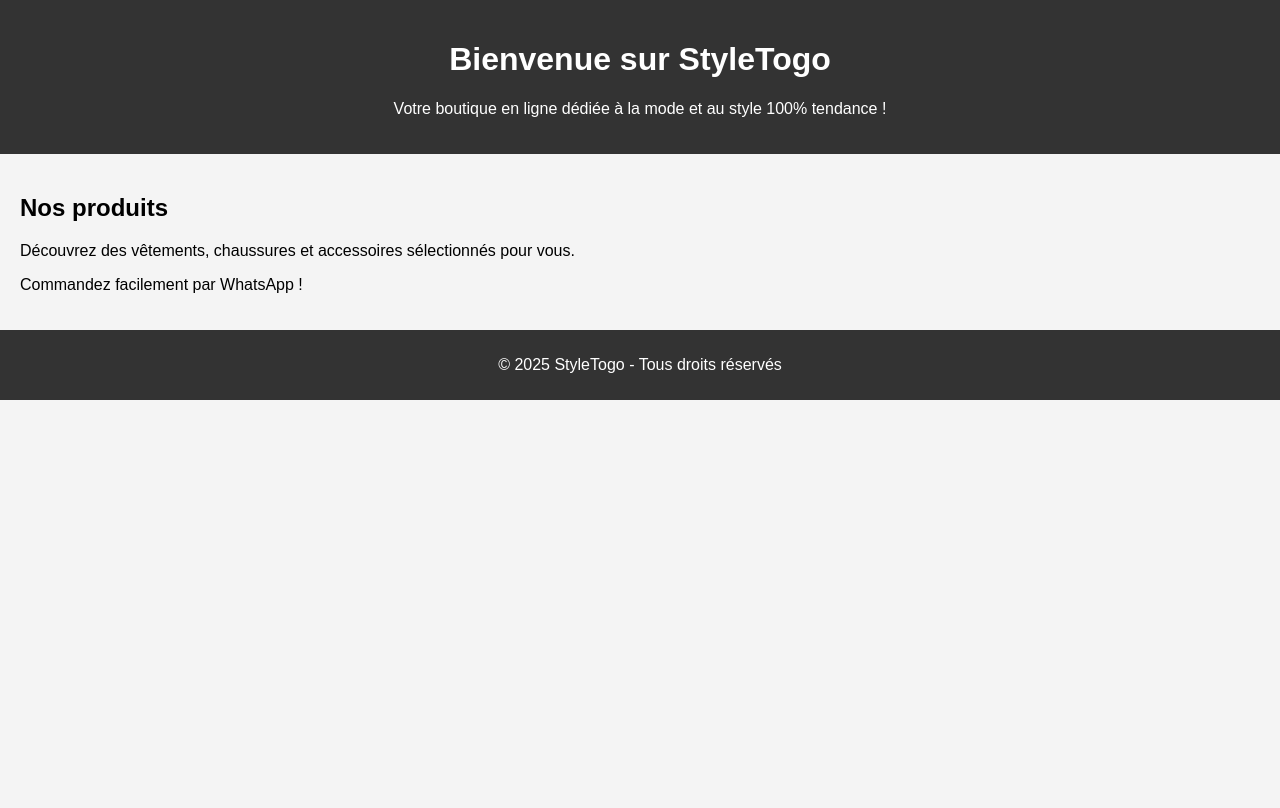
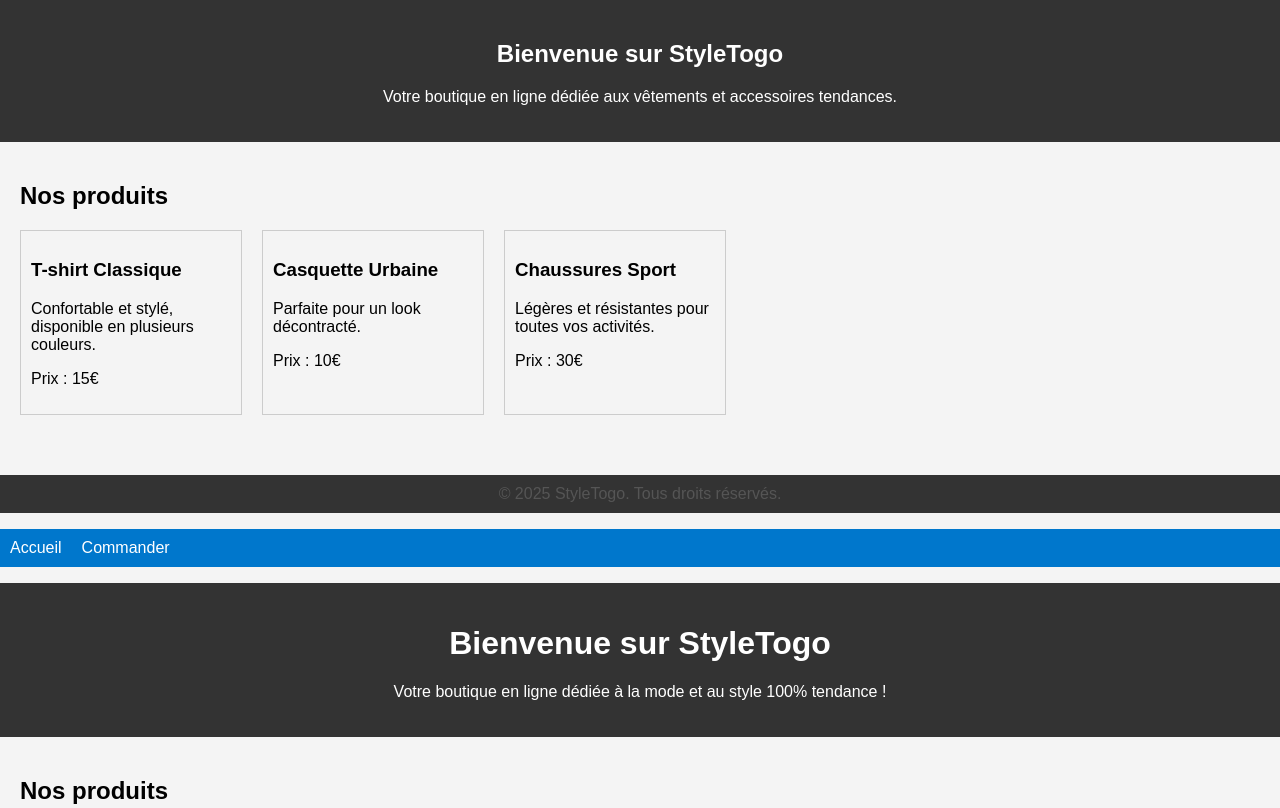
Before and after one commit to Smartpubdigital2/https-smartpubdigital.github.io, a plain HTML site: page index.html in a window 1280 px wide. Shown: the top 808 px of the page. Drawn offline with Linux system fonts and the light colour scheme.

Commit message:
index.html

```diff
--- a/index.html
+++ b/index.html
@@ -1,4 +1,3 @@
-
 <!DOCTYPE html>
 <html lang="fr">
 <head>
@@ -13,6 +12,41 @@
   </style>
 </head>
 <body>
+  <nav>
+<header>
+  <h1>Bienvenue sur StyleTogo</h1>
+  <p>Votre boutique en ligne dédiée aux vêtements et accessoires tendances.</p>
+</header>
+
+<section>
+  <h2>Nos produits</h2>
+  <div style="display:flex; gap:20px; flex-wrap:wrap;">
+    <div style="border:1px solid #ccc; padding:10px; width:200px;">
+      <h3>T-shirt Classique</h3>
+      <p>Confortable et stylé, disponible en plusieurs couleurs.</p>
+      <p>Prix : 15€</p>
+    </div>
+    <div style="border:1px solid #ccc; padding:10px; width:200px;">
+      <h3>Casquette Urbaine</h3>
+      <p>Parfaite pour un look décontracté.</p>
+      <p>Prix : 10€</p>
+    </div>
+    <div style="border:1px solid #ccc; padding:10px; width:200px;">
+      <h3>Chaussures Sport</h3>
+      <p>Légères et résistantes pour toutes vos activités.</p>
+      <p>Prix : 30€</p>
+    </div>
+  </div>
+</section>
+
+<footer style="margin-top:40px; text-align:center; color:#555;">
+  &copy; 2025 StyleTogo. Tous droits réservés.
+</footer>
+  <ul style="list-style:none; display:flex; gap:20px; padding:10px; background:#0077cc;">
+    <li><a href="index.html" style="color:white; text-decoration:none;">Accueil</a></li>
+    <li><a href="commande.html" style="color:white; text-decoration:none;">Commander</a></li>
+  </ul>
+</nav>
   <header>
     <h1>Bienvenue sur StyleTogo</h1>
     <p>Votre boutique en ligne dédiée à la mode et au style 100% tendance !</p>
```
